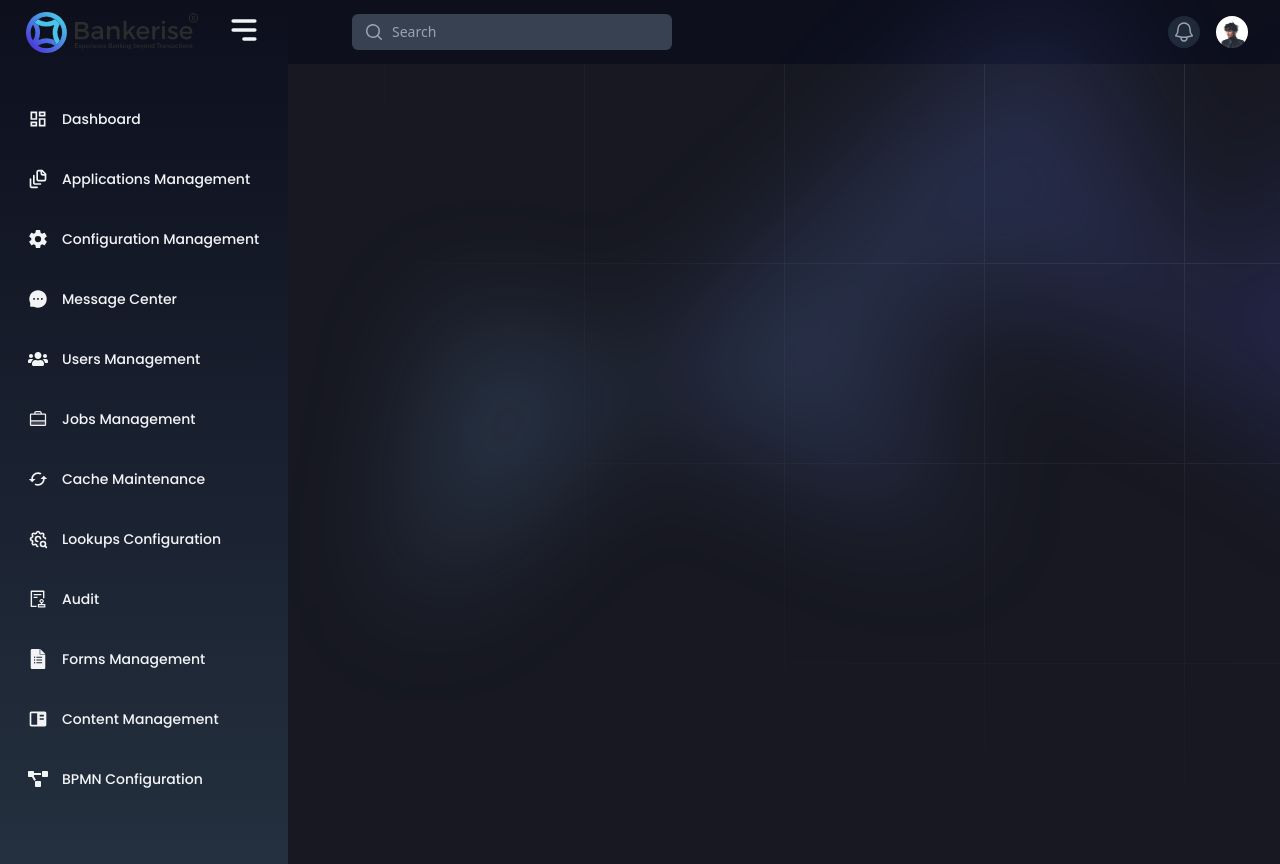
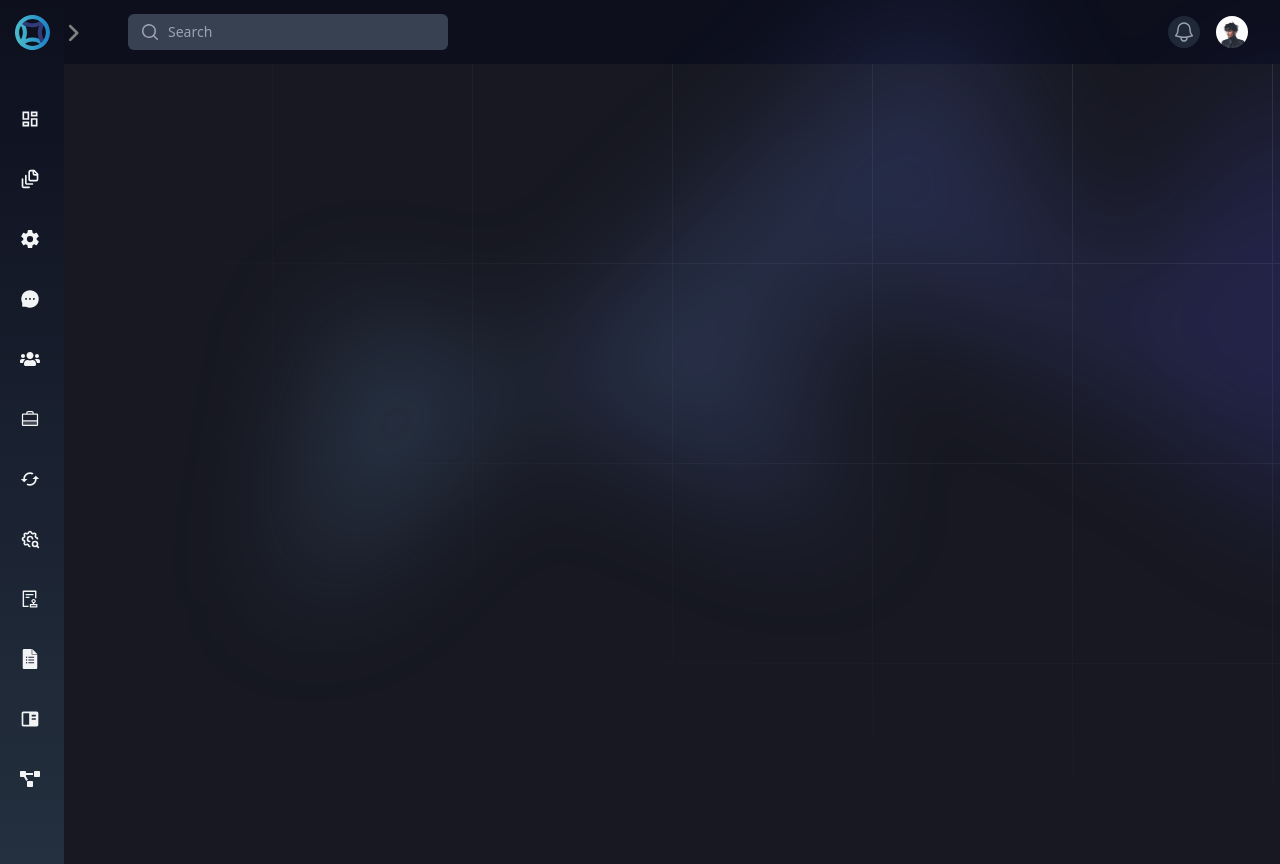
Before and after one commit to yousri-meftah/bankerise, a React (Vite) app in the folder packages/BackOffice Ui/: page / in a window 1280 px wide. Both pictures are taken after a click on the icon 244 px from the left and 30 px from the top of the page. Built offline with nearby package versions, Linux system fonts and the light colour scheme.

Commit message:
SideBar Animation

```diff
--- a/packages/BackOffice Ui/src/Global/Sidebar.tsx
+++ b/packages/BackOffice Ui/src/Global/Sidebar.tsx
@@ -3,24 +3,33 @@ import { Link } from 'react-router-dom';
 import { HiMenuAlt3 } from "react-icons/hi";
 import { Modules } from '../utils/constants.js'
 import { Logos } from '../utils/constants.js'
+import { FaAngleRight } from "react-icons/fa6";
+import { FaAngleLeft } from "react-icons/fa6";
 const Sidebarr = () => {
+  const [open, setOpen] = React.useState(true)
 
   return (
     <>
-      <div className='bg-gradient-to-b from-[#0d0f1d] to-[#24303f] min-h-full w-72 text-gray-100'>
+      <div className={`bg-gradient-to-b from-[#0d0f1d] to-[#24303f] min-h-full  ${open ? 'w-72' : 'w-16'} duration-500 text-gray-100 relative`}>
+  {/* LOGO HERE */}
+        {open ? <div className='p-3 h-[65px] flex justify-around items-center'>
+          <img src={Logos.logo} alt="Bankerise's Logo" className='hover:cursor-pointer' />
+          <FaAngleLeft color='gray' size={22} className='cursor-pointer' onClick={() => setOpen(!open)} />
+        </div> : <div className='p-3 h-[65px] flex flex-col justify-center items-center'>
+        <img src={Logos.logoxs} alt="Bankerise's Logo" className='hover:cursor-pointer w-[35px]' />
+          <FaAngleRight color='gray' size={22} className='cursor-pointer absolute -right-5' onClick={() => setOpen(!open)} />
+        </div>}
 
-        <div className='p-3 h-[65px] flex justify-around'>
-          <img src={Logos.logo} alt="Bankerise's Logo" className='hover:cursor-pointer'/>
-          <HiMenuAlt3 size={36} className='cursor-pointer' />
-        </div>
-        <div className='mt-8 mx-5 flex flex-col gap-4 relative ' style={{ fontFamily: 'Poppins' }}>
+  {/* ITERATING ON MODULES */}
+        <div className='mt-8 mx-3 flex flex-col gap-4 relative ' style={{ fontFamily: 'Poppins' }}>
           {
             Modules?.map((module, i) => (
               <div key={i} className='flex items-center text-sm gap-3.5 font-medium p-2 hover:bg-gray-700 hover:cursor-pointer rounded-md my-1'>
                 <div>
                   {React.createElement(module?.icon, { size: '20' })}
                 </div>
-                <h2>
+                <h2 style={{transitionDelay:`${i+3}00ms`}}
+                 className={`whitespace-pre duration-500 ${!open && 'translate-x-20 overflow-hidden opacity-0'}`}>
                   {module?.name}
                 </h2>
               </div>))}
--- a/packages/BackOffice Ui/src/Global/Topbar.tsx
+++ b/packages/BackOffice Ui/src/Global/Topbar.tsx
@@ -56,9 +56,9 @@ const Topbar = () => {
                   </button>
 
                   {/* Profile dropdown */}
-                  <Menu as="div" className="relative ml-4 flex-shrink-0">
+                  <Menu as="div" className="relative ml-4 flex-shrink-0 ">
                     <div>
-                      <Menu.Button className="flex rounded-full bg-gray-800 text-sm text-white focus:outline-none focus:ring-2 focus:ring-white focus:ring-offset-2 focus:ring-offset-gray-800">
+                      <Menu.Button className="flex rounded-full bg-gray-800 text-sm text-white focus:outline-none focus:ring-2 focus:ring-white focus:ring-offset-2 focus:ring-offset-gray-800 ">
                         <span className="sr-only">Open user menu</span>
                         <img
                           className="h-8 w-8 rounded-full"
@@ -76,7 +76,7 @@ const Topbar = () => {
                       leaveFrom="transform opacity-100 scale-100"
                       leaveTo="transform opacity-0 scale-95"
                     >
-                      <Menu.Items className="absolute right-0 z-10 mt-2 w-48 origin-top-right rounded-md bg-white py-1 shadow-lg ring-1 ring-black ring-opacity-5 focus:outline-none">
+                      <Menu.Items className="absolute right-0 z-10 mt-2 w-48 origin-top-right rounded-md bg-[#24303f] py-1 shadow-lg ring-1 ring-black ring-opacity-5 focus:outline-none ">
                         <Menu.Item>
                           {({ active }) => (
                             <a
```
